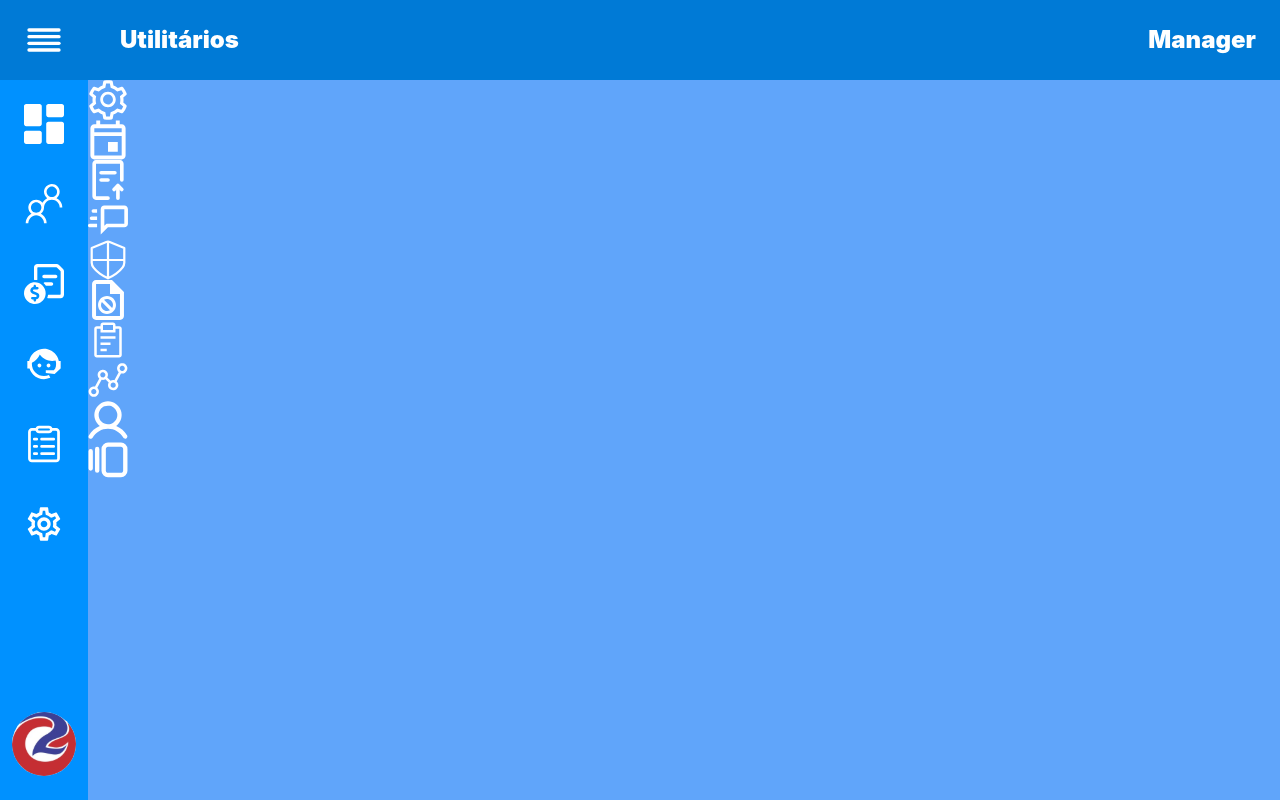
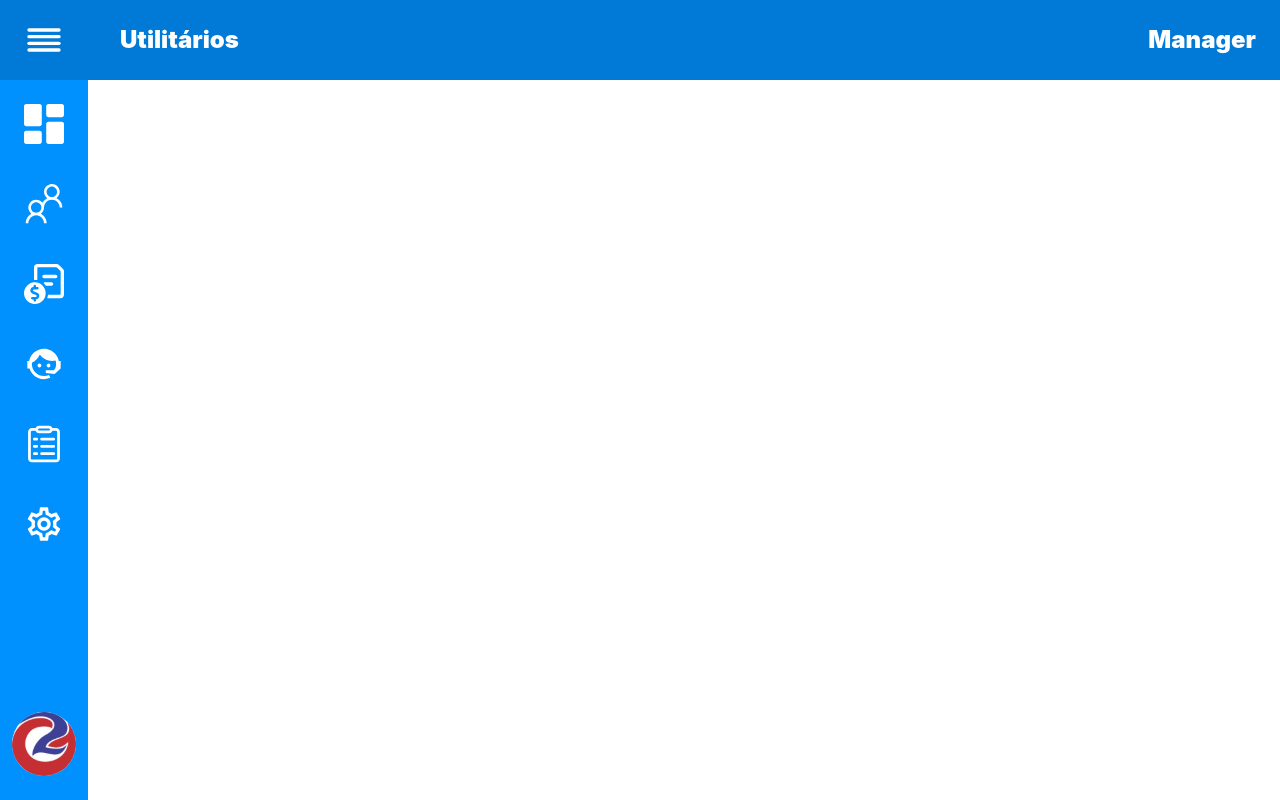
Before and after one commit to leo3210k/User_Page, a Vue app: page / in a window 1280 px wide. Built offline with nearby package versions, Linux system fonts and the light colour scheme.

Commit message:
feat: add flex on Home

```diff
--- a/src/components/template/Home.vue
+++ b/src/components/template/Home.vue
@@ -1,6 +1,6 @@
 <template>
   <PageModel>
-    <div class="bg-blue-400">
+    <div class="flex flex-wrap gap-6">
       <img v-for="(image_src, index) in images_src" :key="index" :src="image_src" :alt="image_src"
       class="w-10 h-10">
     </div>
```
